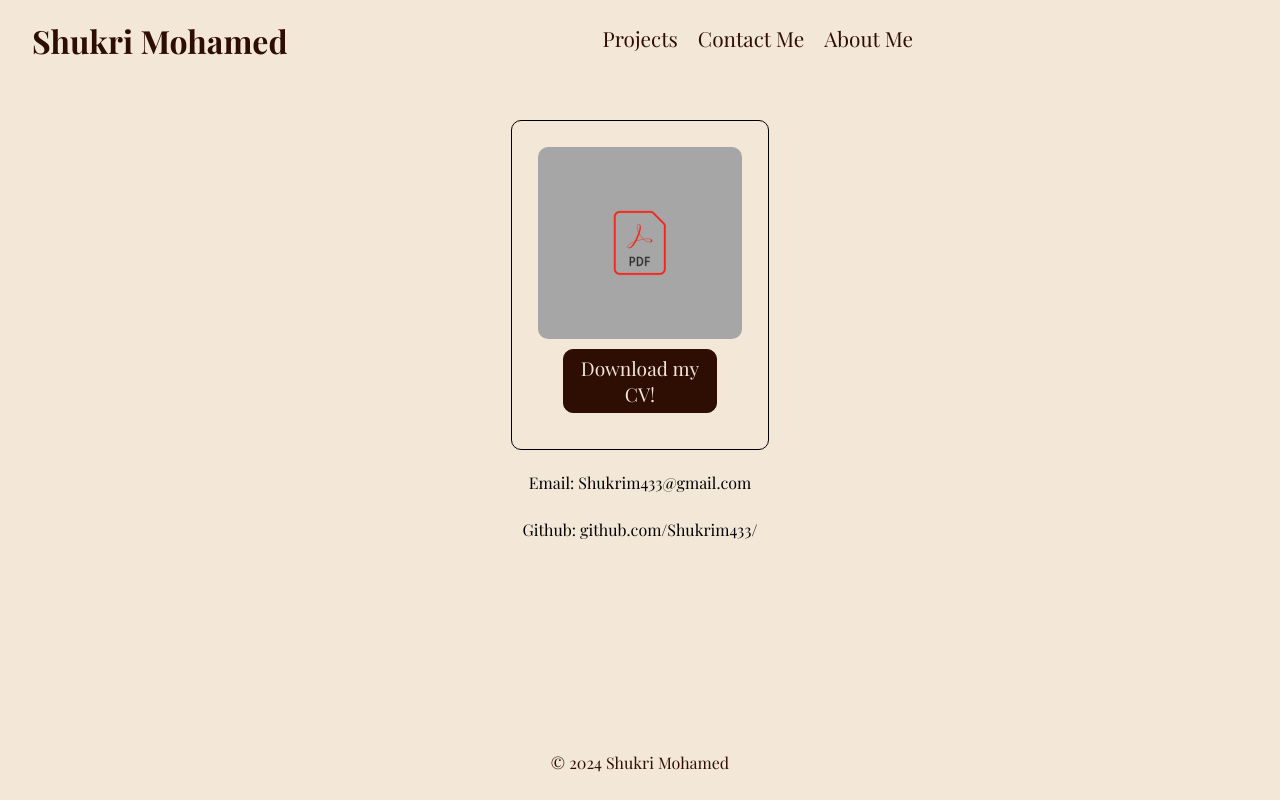
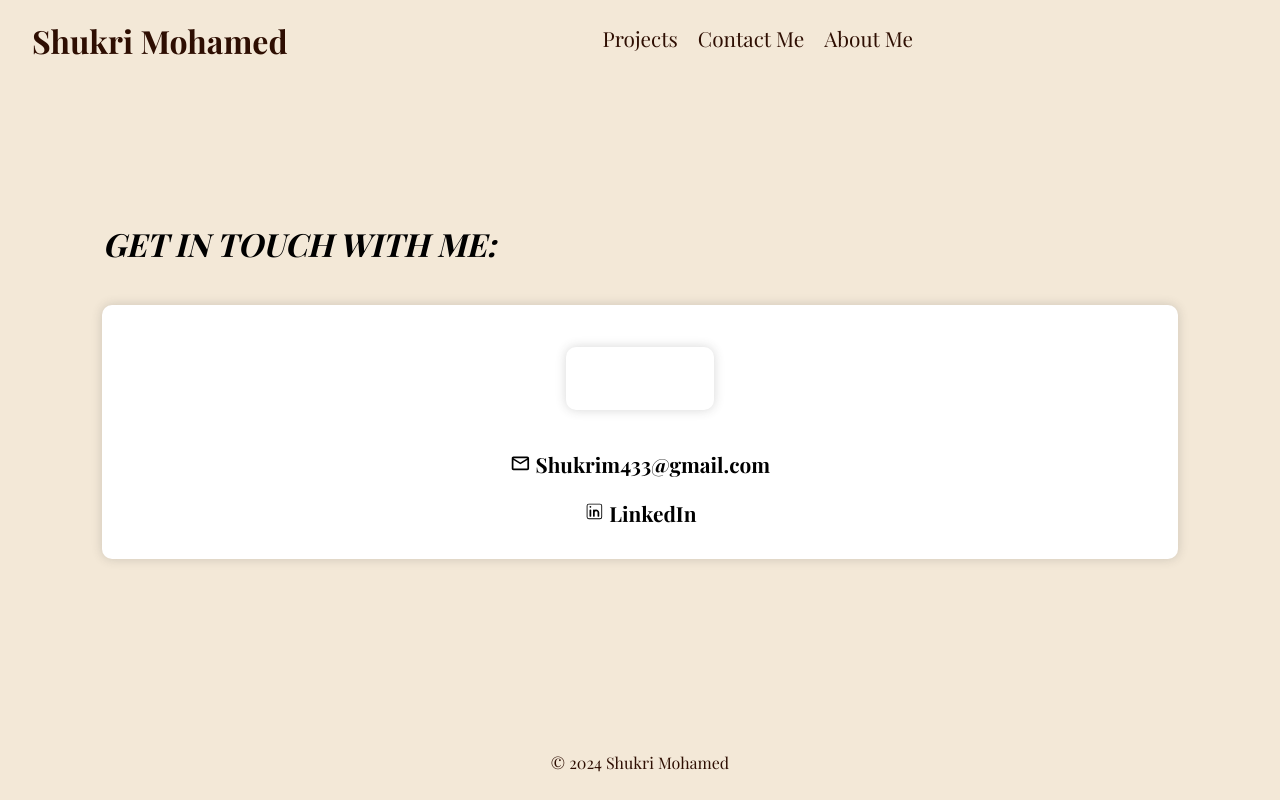
Before and after one commit to Shukrim433/portfolio, a React (Vite) app: page /contact in a window 1280 px wide. Built offline with nearby package versions, Linux system fonts and the light colour scheme; a web font is replaced by a local one.

Commit message:
contact me page done

```diff
--- a/src/pages/ContactMePage.jsx
+++ b/src/pages/ContactMePage.jsx
@@ -1,24 +1,50 @@
 import CV from "../assets/CV.pdf";
 import PDF from "../imgs/PDF.png";
+import { CiLinkedin } from "react-icons/ci";
+import { MdOutlineEmail } from "react-icons/md";
 import "../styles/ContactMe.css";
 
 export default function ContactMePage() {
   return (
     <div className="contact-me">
+      <div className="contact-header">
+        <h2>
+          {" "}
+          <b>
+            {" "}
+            <i>Get in touch with me: </i>
+          </b>
+        </h2>
+      </div>
+
       <div className="cv-card">
-        <img src={PDF} className="pdf-img"></img>
+
+
         <div className="cv-text">
           <button>
             <a href={CV} download="CV">
-              Download my CV!
+              Download my CV
             </a>
           </button>
         </div>
+
+        <div className="contact-me-text">
+        <p>
+          <b>
+            <MdOutlineEmail /> Shukrim433@gmail.com{" "}
+          </b>
+        </p>
+        <p>
+          <b>
+            <a href="www.linkedin.com/in/shukri-mohamed-5bb482283">
+              {" "}
+              <CiLinkedin /> LinkedIn
+            </a>{" "}
+          </b>
+        </p>
       </div>
-      <div className="contact-me-text">
-      <p>Email: Shukrim433@gmail.com</p>
-      <p> Github: github.com/Shukrim433/</p>
       </div>
+
     </div>
   );
 }
--- a/src/styles/ContactMe.css
+++ b/src/styles/ContactMe.css
@@ -1,46 +1,66 @@
 .contact-me {
   display: flex;
   flex-direction: column;
-  justify-content: center;
-  align-items: center;
-  width: 100%;
+  padding: 8%;
 }
 
-.cv-card{
-    display: flex;
-    flex-direction: column;
-    align-items: center;
-    border: 1px, solid, black;
-    border-radius: 10px;
-    padding: 2%;
+.contact-me h2 {
+  color: var(--yellow);
+  text-transform: uppercase;
+  font-size: 2rem;
+}
 
+.cv-card {
+  display: flex;
+  background: white;
+  flex-direction: column;
+  align-items: center;
+  box-shadow: 0 0 11px rgba(54, 54, 54, 0.2);
+  border-radius: 10px;
+  padding: 2%;
+  margin-top: 40px;
+  margin-bottom: 20px;
 }
 
 .pdf-img {
-    border-radius: 10px;
+  border-radius: 10px;
 }
 
 .contact-me button {
   padding: 3%;
   border-radius: 10px;
-  background-color: var(--green);
-  color: var(--beige);
-  border: 1px, solid, var(--green);
+  background: var(--yellow);
+  border: 0cap;
+  box-shadow: 0 0 11px rgba(54, 54, 54, 0.2);
   font-size: larger;
-  margin: 10px;
+  margin: 20px;
 }
 
 .contact-me button a {
   text-decoration: none;
-  color: var(--beige);
+  color: white;
 }
 
 .contact-me-text {
   width: 100%;
   margin-top: 10px;
+  font-size: 1.3rem;
+  display: flex;
+  flex-direction: column;
+  align-items: center;
+  color: var(--yellow);
 }
 
 .contact-me-text p {
   padding: 1%;
-  text-align: center;
+  font-weight: 300;
 }
+
+.contact-me-text p a {
+  text-decoration: none;
+  color: var(--yellow);
+}
+
+.contact-me-text p a:hover {
+  text-decoration: underline;
+}
```
